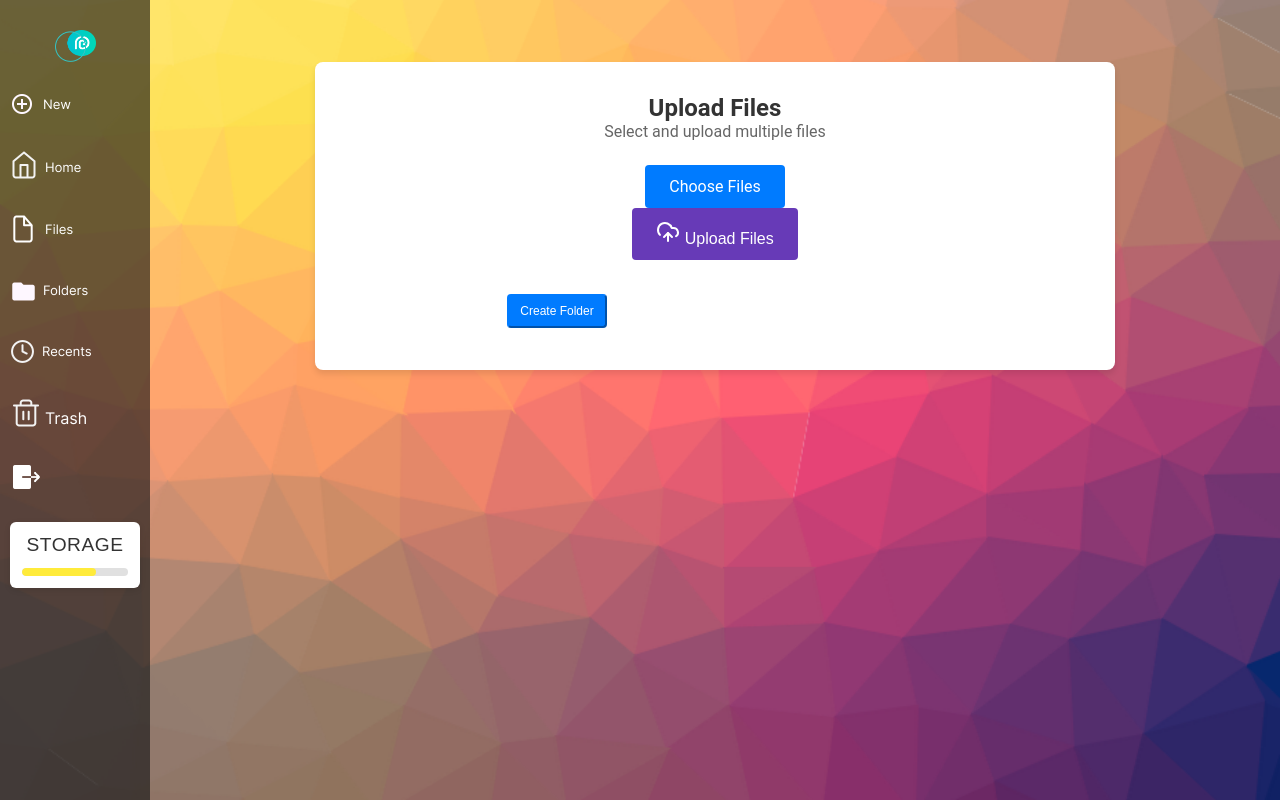
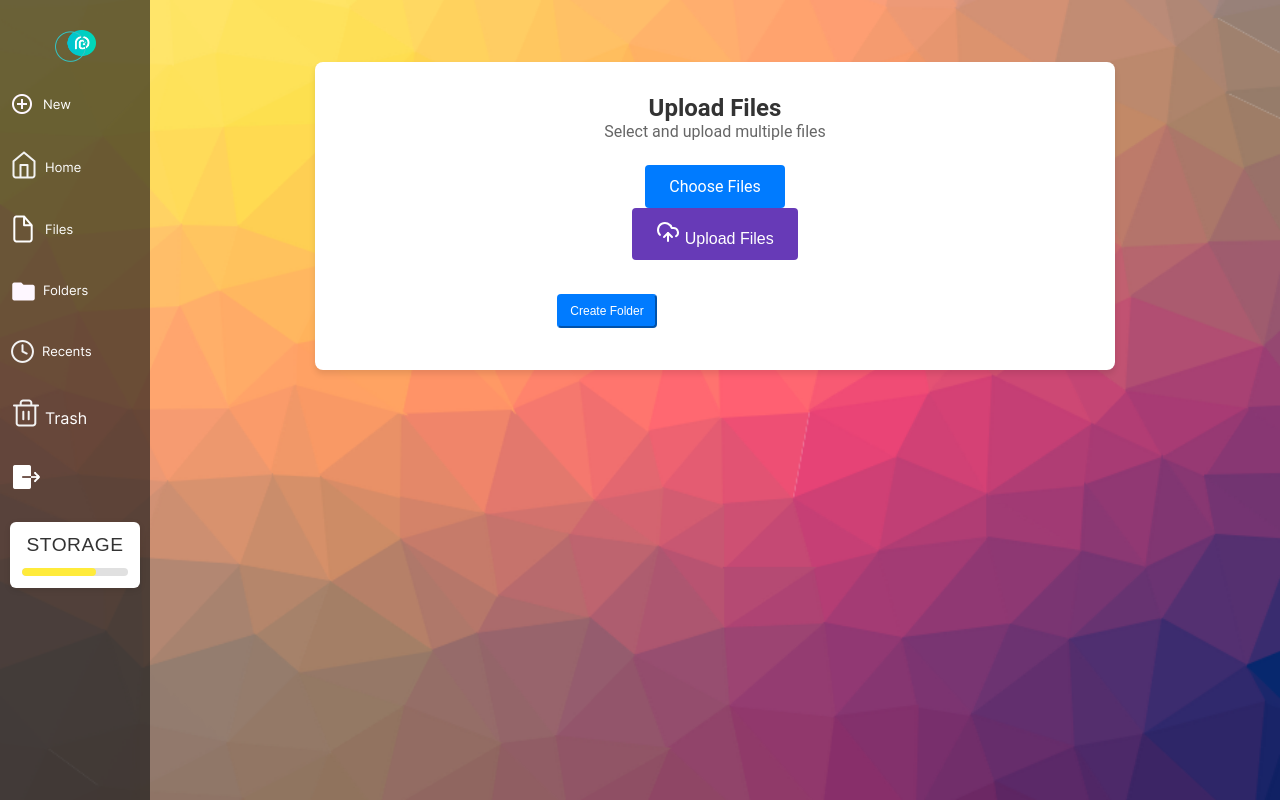
Before and after one commit to Mgridgelabs/moringabox_frontend, a React (Create React App) app: page /dashboard/new in a window 1280 px wide. Built offline with nearby package versions, Linux system fonts and the light colour scheme.

Commit message:
Update CreateNewFolder.css

```diff
--- a/src/components/CreateNewFolder.css
+++ b/src/components/CreateNewFolder.css
@@ -1,8 +1,10 @@
 .fcContainer {
-  margin-left: 150px;
+  margin-left: 200px;
   display: flex;
   flex-direction: column;
   padding: 10px;
+  justify-content: space-between;
+  gap: 10px;
 }
 .fcBtn {
   width: 100px;
```
